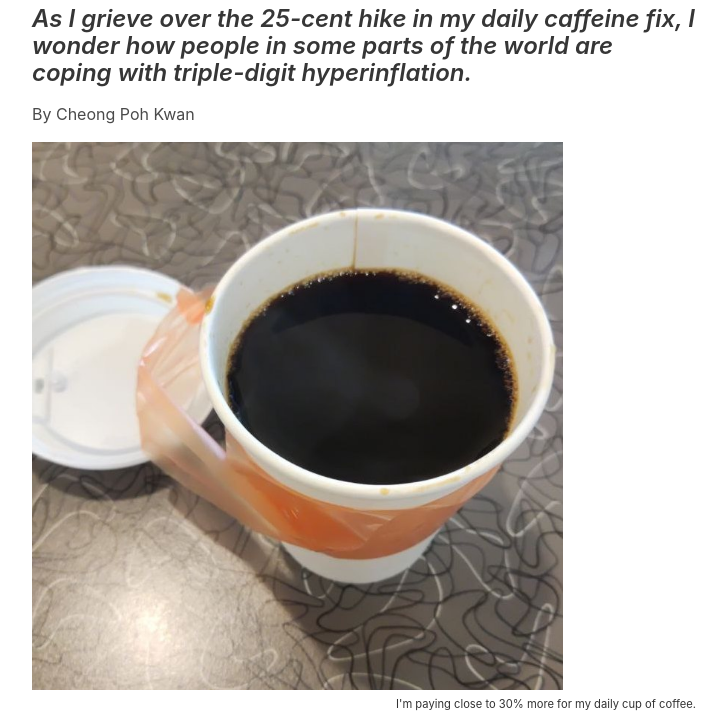
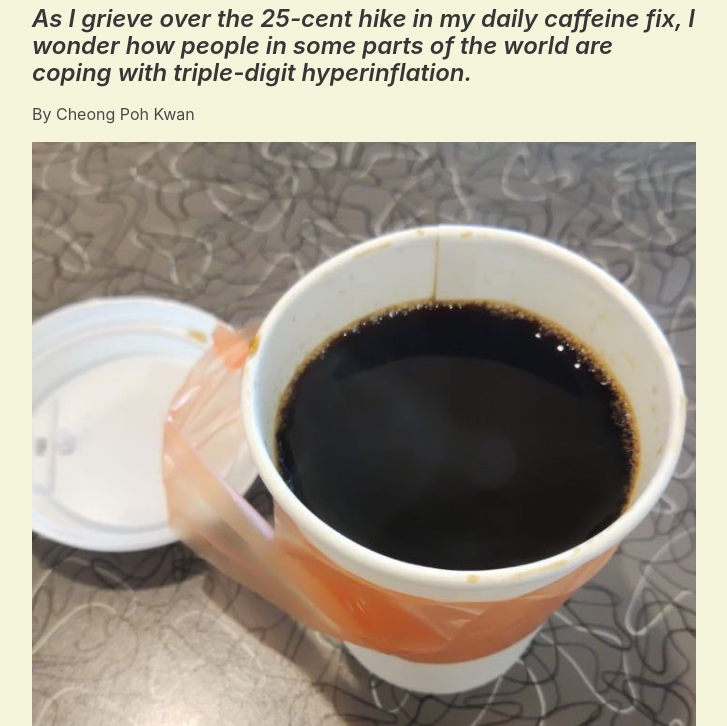
Before and after one commit to cpohkwan/Food-Inflation, a plain HTML site: page index.html in a window 1280 px wide. Shown: the part 183-909 px from the top of the page, without its empty margins (276-1003 px from the left). Drawn offline with nearby package versions, Linux system fonts and the light colour scheme.

Commit message:
Update style.css

```diff
--- a/style.css
+++ b/style.css
@@ -1,6 +1,6 @@
 html, body {
     margin: 0;
-    background: white;
+    background: beige;
 }
 
 .section {
@@ -9,7 +9,7 @@ html, body {
 }
 
 img {
-    max-width: 80%
+    max-width: 100%
 }
 
 .full-size-image {
@@ -23,8 +23,8 @@ img {
 
 .plot-holder .caption {
     color: #333;
-    text-align: right;
-    font-size: 0.70em;
+    text-align: center;
+    font-size: 1em;
 }
 
 .plot-holder h3 {
```
